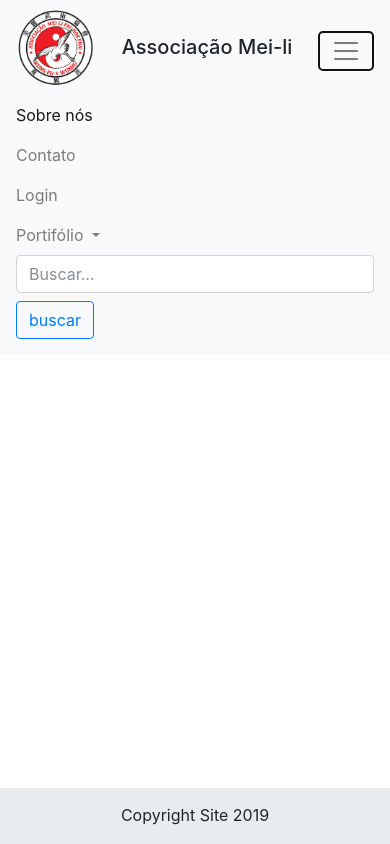
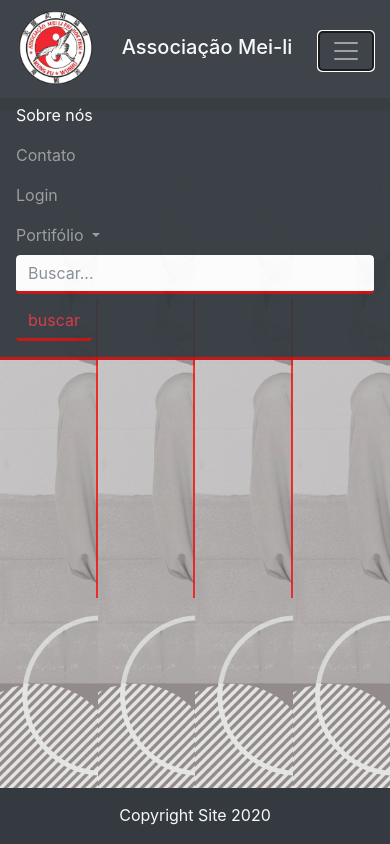
Before and after one commit to MarcoBoldaVi/Assoc-mei-li, a plain HTML site: page _html/index.html in a window 390 px wide. Both pictures are taken after a click on the button 345 px from the left and 51 px from the top of the page. Drawn offline with Linux system fonts and the light colour scheme.

Commit message:
no message

```diff
--- a/_estilos/custom.css
+++ b/_estilos/custom.css
@@ -1,14 +1,10 @@
-#carousel{
-    margin: -20px -30px 0px -30px;
+/*
+body{
+    background-image: url(../_imagens/poster_1_beneficios_fundo.jpg);
+    background-size: cover;
 }
-
-#carousel img{
-
-
-}
-
+*/
 .color_gradiente{
-    /* background-color: rgba(3, 3, 3, 0.72); */
     background: -webkit-linear-gradient(95deg, rgba(29, 29, 29, 0.91), rgba(216, 188, 168, 0.29)) !important;
     background: -o-linear-gradient(95deg, rgba(29, 29, 29, 0.91), rgba(216, 188, 168, 0.29))!important;
     background: linear-gradient(0deg, rgb(0, 0, 0), rgba(0, 0, 0, 0.57)) !important;
@@ -17,5 +13,91 @@
     width: 80px;
 }
 #page-top{
-    margin-top: 110px;
+    margin-top: 11.5vh;
 }
+nav{
+    opacity: 0.95;
+}
+#conteudo{
+    background-color: rgba(95, 94, 94, 0.94);
+    height: 83.4vh;
+}
+.border-style{
+    border: solid;
+    border-top: 0px;
+    border-left: 0px;
+    border-right: 0px;
+    border-color: rgba(255, 0, 0, 0.74);
+}
+
+.modal_border{
+  width: 300px;
+  border-right: 1px solid rgba(30, 144, 255, 0.03);
+  position: relative;
+  padding: 0px;
+}
+
+.modal_border:after {
+  content: " ";
+  position: absolute;
+  width: 2px;
+  height: 300px;
+  left: -2px;
+  top: 200px;
+  background: rgba(255, 0, 0, 0.74);
+}
+
+
+#modal_1{
+    background-image: url(../_imagens/poster_1_beneficios_fundo.jpg);
+    background-size: cover;
+}
+#modal_1:hover {
+    transform: scale(1.1);
+    transition-duration: 2s;
+/*    display: "Tai Chi Chuan Yang Simplificado"; */
+}
+#modal_1_texto{
+    margin-top: 400px;
+    padding:10px;
+    font-family:Arial;
+    text-align:center;
+    color:white;
+    opacity:0;
+    transition: opacity .2s linear;
+    background-color:rgba(0,0,0,.7);
+}
+#modal_1:hover #modal_1_texto{
+    opacity: 1;
+}
+
+#modal_2{
+    background-image: url(../_imagens/poster_1_beneficios_fundo.jpg);
+    background-size: cover;
+
+}
+#modal_2:hover{
+    transform: scale(1.1);
+    transition-duration: 2s;
+    content: "Tai Chi chuan Yang tradicional";
+}
+
+#modal_3{
+    background-image: url(../_imagens/poster_1_beneficios_fundo.jpg);
+    background-size: cover;
+}
+#modal_3:hover{
+    transform: scale(1.1);
+    transition-duration: 2s;
+    content: "Kung Fu wushu moderno Mãos do Norte";
+}
+
+#modal_4{
+    background-image: url(../_imagens/poster_1_beneficios_fundo.jpg);
+    background-size: cover;
+}
+#modal_4:hover{
+    transform: scale(1.1);
+    transition-duration: 2s;
+    content: "Kung Fu Fei Hok Phai estilo tradicional Mãos do Sul";
+}
--- a/_html/index.html
+++ b/_html/index.html
@@ -13,13 +13,13 @@
 <body id="page-top">
    <div class="container">
 <!-- Nav -->
-      <div class="row mt-2">
+      <div  class="row mt-2">
           <div class="col-12">
-               <nav class="navbar fixed-top navbar-light bg-light navbar-expand-lg">
+               <nav class="navbar fixed-top navbar-dark bg-dark navbar-expand-lg border-style">
                    <a href="#" class="">
                        <img id="logo" src="../_imagens/logo.png" alt="" class="">
                    </a>
-                   <h5>Associação Mei-li</h5>
+                   <h5 class="text-light">Associação Mei-li</h5>
                    <button class="navbar-toggler" type="button" data-toggle="collapse" data-target="#nav1">
                        <span class="navbar-toggler-icon"></span>
                    </button>
@@ -45,8 +45,8 @@
                           </li>
                        </ul>
                        <form action="" class="form-inline">
-                           <input type="text" class="form-control mr-sm-2" placeholder="Buscar...">
-                           <button type="button" class="btn my-2 my-sm-0 btn-outline-primary">
+                           <input type="text" class="form-control mr-sm-2 border-style" placeholder="Buscar...">
+                           <button type="button" class="btn my-2 my-sm-0 btn-outline-danger border-style">
                                buscar
                            </button>
                        </form>
@@ -55,53 +55,25 @@
           </div>
       </div>
     </div>
-    <div class="content">
-<!-- Div Carrousel -->
-       <div class="container-fluid">
-           <div id="carousel" class="row">
-              <div class="col-8 offset-2">
-                  <div id="controleCarrosel" class="carousel slide " data-ride="carousel">
-                      <div class="carousel-inner" data-ride="carousel">
-                         <div class="carousel-item active">
-                              <img class="d-block w-100 img-fluid" src="../_imagens/poster_1_beneficios.jpg" alt="">
-                              <div class="carousel-caption d-done d-md-block">
-                                  <h3>Texto da Primeira Imagem</h3>
-                              </div>
-                         </div>
-                         <div class="carousel-item">
-                              <img class="d-block w-100 img-fluid" src="../_imagens/Poster_2_n_pare.jpg" alt="">
-                              <div class="carousel-caption d-done d-md-block">
-                                  <h3>Texto da Segunda Imagem</h3>
-                              </div>
-                         </div>
-                         <div class="carousel-item">
-                              <img class="d-block w-100 img-fluid" src="../_imagens/poster_3.png" alt="">
-                              <div class="carousel-caption d-done d-md-block">
-                                  <h3>Texto da Terceira Imagem</h3>
-                              </div>
-                         </div>
-                      </div>
-                      <a href="#controleCarrosel" class="carousel-control-prev" role="button" data-slide="prev" >
-                          <span class="carousel-control-prev-icon" aria-hidden="true"> </span>
-                          <span class="sr-only" aria-hidden="prev"> Voltar </span>
-                      </a>
-                      <a href="#controleCarrosel" class="carousel-control-next" role="button" data-slide="next" >
-                          <span class="carousel-control-next-icon" aria-hidden="true"> </span>
-                          <span class="sr-only" aria-hidden="next"> Avançar </span>
-                      </a>
-                  </div>
-              </div>
-           </div>
-      </div>
+    <div class="content container-fluid">
 <!-- Div 1 -->
-      <div class="row mt-2">
+        <div id="conteudo" class="row ">
+            <div id="modal_1" class="col-3"><div id="modal_1_texto"> Tai Chi Chuan Yang Simplificado</div></div>
+            <div id="modal_2" class="col-3 modal_border"></div>
+            <div id="modal_3" class="col-3 modal_border"></div>
+            <div id="modal_4" class="col-3 modal_border"></div>
+        </div>
 
-      </div>
-
-      <footer class="sticky-footer">
-          <div class="container ">
-               <div class="text-center ">
-                    Copyright Site 2019
+<!--
+        Modalidades:  Tai Chi Chuan Yang Simplificado.
+                      Tai Chi chuan Yang tradicional.
+                      Kung Fu wushu moderno Mãos do Norte.
+                      Kung Fu Fei Hok Phai estilo tradicional Mãos do Sul.
+-->
+      <footer class="sticky-footer bg-dark text-light">
+          <div class="container">
+               <div class="text-center">
+                    Copyright Site 2020
                </div>
           </div>
        </footer>
```
Also changed, not shown: _imagens/poster_1_beneficios_fundo.jpg (added).
